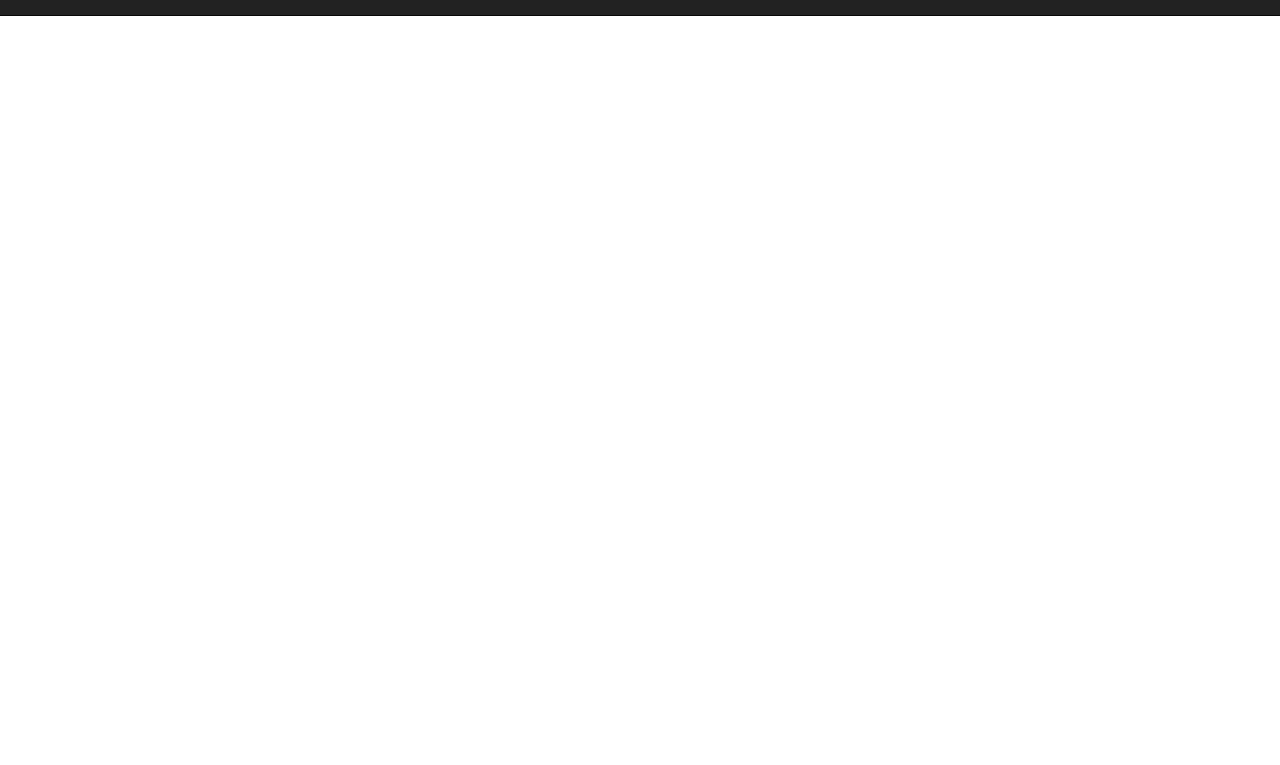
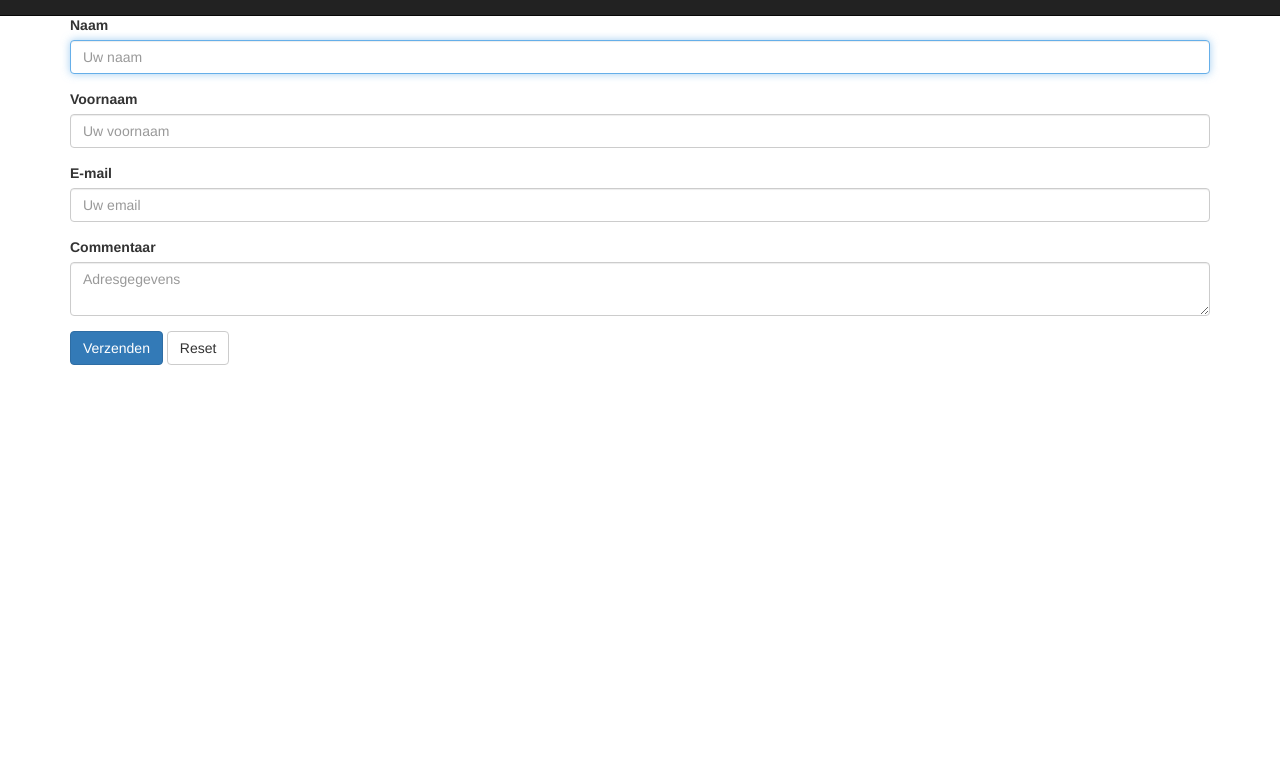
Before and after one commit to AtomicPaladin/Team_2_vicvanelewijck, a plain HTML site: page Oefening_1/WebContent/commentaar.html in a window 1280 px wide. Shown: the part 35-800 px from the top of the page. Drawn offline with nearby package versions, Linux system fonts and the light colour scheme.

Commit message:
pagina commentaar bijgewerkt + toevoeging van klein css bestand

```diff
--- a/Oefening_1/WebContent/commentaar.html
+++ b/Oefening_1/WebContent/commentaar.html
@@ -8,6 +8,7 @@
 		<title>Basispagina</title>
 
 		<link rel="stylesheet" href="css/bootstrap.css">
+		<link rel="stylesheet" href="css/styles.css">
 
 		<!--[if lt IE 9]>
 		   <script src="https://oss.maxcdn.com/libs/html5shiv/3.7.0/html5shiv.js"></script>
@@ -22,9 +23,6 @@
 				<div class="container-fluid">
 					<div class="container">
 						<div class="navbar-header">
-							<a href="#">
-								<img class="img-rounded" src="images/logo.png" />
-							</a>
 							<button type="button" class="navbar-toggle" data-toggle="collapse" data-target="#myNavbarContent">
 								<span class="icon-bar"></span>
 								<span class="icon-bar"></span>
@@ -50,6 +48,37 @@
 		</div>
 		<!-- Navbar End -->
 
+
+		<div class="container paddingtop">
+	        <div class="row">
+	          <div class="col-sm-12">
+	              <form role="form">
+	                <div class="form-group">
+	                  <label for="naam">Naam</label>
+	                  <input type="text" class="form-control" id="naam" placeholder="Uw naam" autofocus />
+	                </div>
+	                <div class="form-group">
+	                  <label for="voornaam">Voornaam</label>
+	                  <input type="text" class="form-control" id="voornaam" placeholder="Uw voornaam" />
+	                </div>
+	                <div class="form-group">
+	                  <label for="email">E-mail</label>
+	                  <input type="email" class="form-control" id="email" placeholder="Uw email" />
+	                </div>
+
+	                <div class="form-group">
+	                  <label for="adres">Commentaar</label>
+	                  <textarea type="text" class="form-control" id="adres" placeholder="Adresgegevens"></textarea>
+	                </div>
+
+	                <button type="submit" class="btn btn-primary">Verzenden</button>
+	                <button type="reset" class="btn btn-default">Reset</button>
+	              </form>
+	          </div>
+			</div>
+		</div>
+
+
 		<script src="https://code.jquery.com/jquery-1.11.0.js" integrity="sha256-zgND4db0iXaO7v4CLBIYHGoIIudWI5hRMQrPB20j0Qw=" crossorigin="anonymous"></script>
 		<script src="js/bootstrap.js"></script>
 	</body>
--- /dev/null
+++ b/Oefening_1/WebContent/css/styles.css
@@ -0,0 +1,5 @@
+@charset "ISO-8859-1";
+
+.paddingtop {
+	padding-top: 50px;
+}
```
Also changed, not shown: Oefening_1/WebContent/ervaring.html (+2 -4 lines), Oefening_1/WebContent/index.html (+3 -5 lines).
